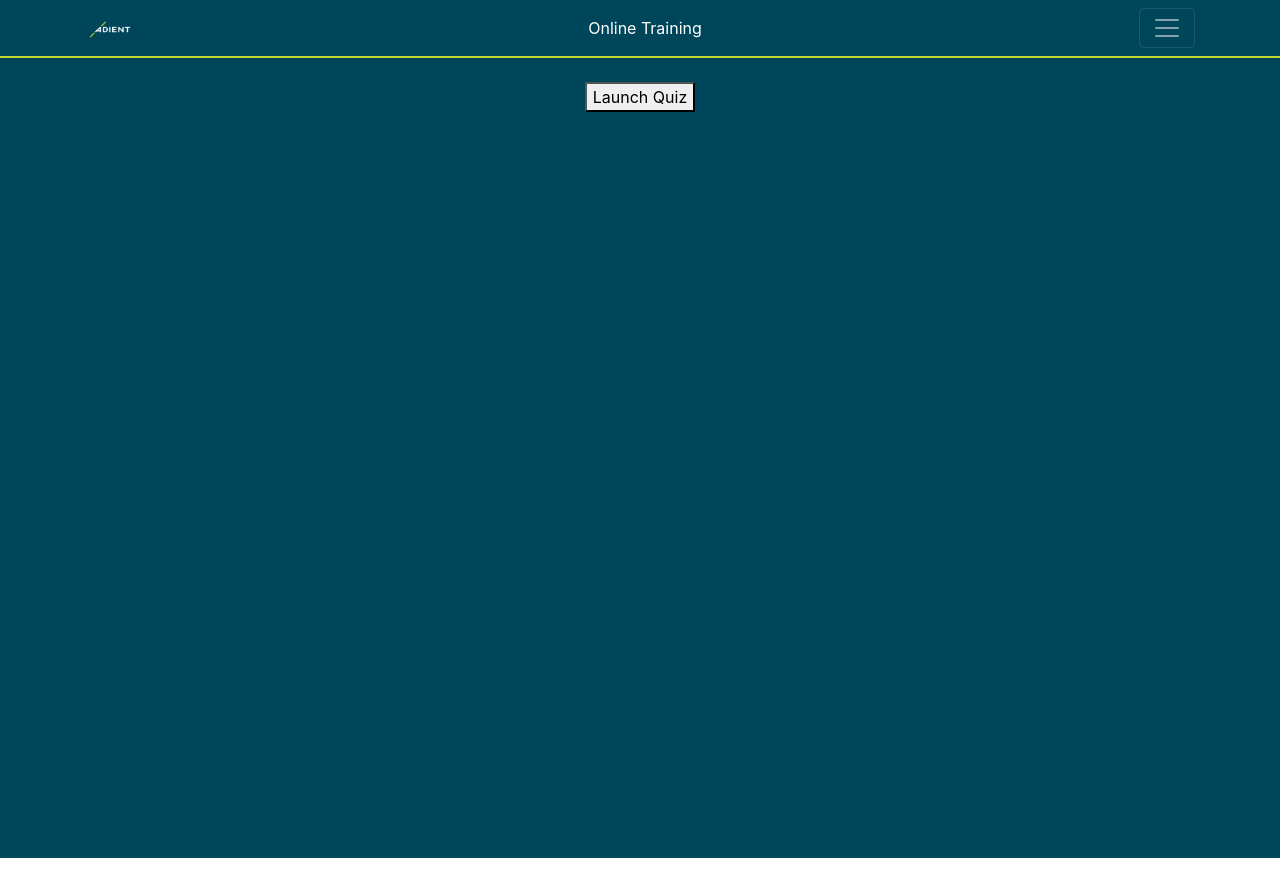
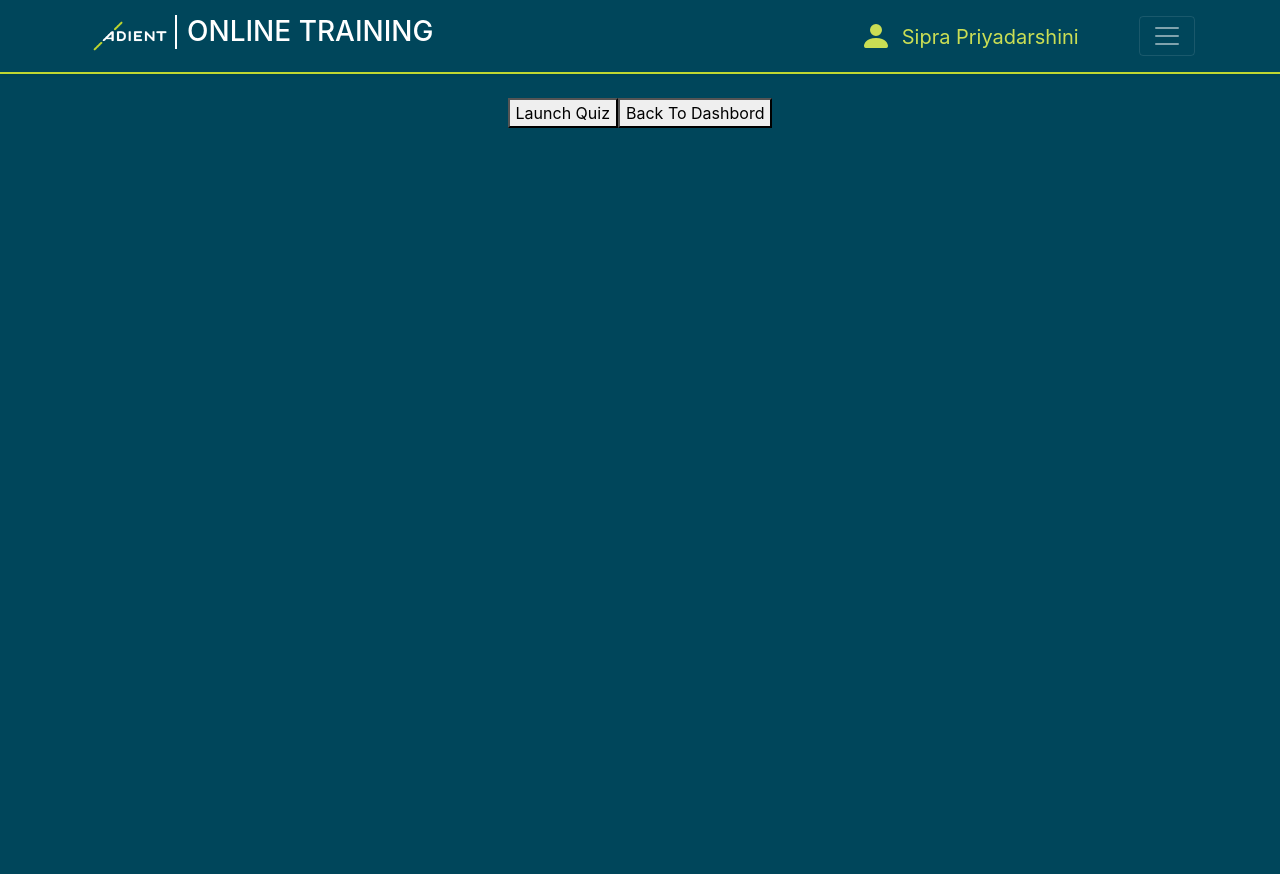
Before and after one commit to vmurali100/sipra_project1, an Angular app in the folder client/: page /dashboard/1 in a window 1280 px wide. Built offline with nearby package versions, Linux system fonts and the light colour scheme.

Commit message:
Adding Quiz

```diff
--- a/client/src/app/coursedetails/coursedetails.component.css
+++ b/client/src/app/coursedetails/coursedetails.component.css
@@ -5,3 +5,12 @@
   background: #00465b;
   height: 100%;
 }
+.answer {
+  cursor: pointer;
+  height: 50px;
+  margin-top: 10px;
+  padding-top: 10px;
+  background: lightblue;
+  color: black;
+  font-weight: bold;
+}
--- a/client/src/app/coursedetails/coursedetails.component.html
+++ b/client/src/app/coursedetails/coursedetails.component.html
@@ -58,6 +58,24 @@
   ></iframe>
   <br />
 
-  <Button>Launch Quiz</Button>
+  <Button (click)="startQuizEvent()">Launch Quiz</Button>
+  <Button routerLink="/dashboard">Back To Dashbord</Button>
+
+  <div class="card" *ngIf="startQuiz">
+    <h5 class="card-header">Quiz</h5>
+    <div class="card-body">
+      <h5 class="card-title">{{currentQuestion}}</h5>
+
+     <div class="row">
+      <div class="col-md-6" *ngFor="let ans of currentAnswers">
+        <div class="answer" >
+          <span (click)="submitAnswer()">{{ans}}</span>
+
+        </div>
+      </div>
+
+     </div> <a href="#" class="btn btn-primary" style="margin: 10px;">Submit</a>
+    </div>
+  </div>
 </div>
 </div>
--- a/client/src/app/coursedetails/coursedetails.component.ts
+++ b/client/src/app/coursedetails/coursedetails.component.ts
@@ -8,6 +8,11 @@ import { ActivatedRoute } from '@angular/router';
 })
 export class CoursedetailsComponent implements OnInit {
   coursedetails;
+  startQuiz;
+  quizDetails :any = [];
+  currentQuestion ;
+  currentAnswers=[]
+  qIndex=0;
   python = null;
   javascript = null;
   DataScience = null;
@@ -17,6 +22,9 @@ export class CoursedetailsComponent implements OnInit {
   constructor(private activatedRoute: ActivatedRoute) {}
 
   ngOnInit(): void {
+    this.quizDetails = quizQuestions;
+    this.currentQuestion = this.quizDetails[this.qIndex].question;
+    this.currentAnswers = this.quizDetails[this.qIndex].answers;
     this.activatedRoute.params.subscribe((res) => {
       this.coursedetails = res['course'];
       if (this.coursedetails == 'python') {
@@ -33,5 +41,39 @@ export class CoursedetailsComponent implements OnInit {
         this.machineLearning = true;
       }
     });
+
+  }
+  startQuizEvent(){
+    this.startQuiz = true
+  }
+
+  submitAnswer(ans){
+    this.qIndex++;
+    this.currentQuestion = this.quizDetails[this.qIndex].question;
+    this.currentAnswers = this.quizDetails[this.qIndex].answers;
   }
 }
+
+const quizQuestions = [
+  {question:"Which of the following is not JavaScript Data Types?",
+  answers:["Undefined","Number","Boolen","Float"]},
+  {question:"Which company developed JavaScript?",
+  answers:["Netscape","Bell Labs","Sun Microsystems ","IBM"]},
+  {question:" Inside which HTML element do we put the JavaScript?",
+  answers:["Netscape","Bell Labs","Sun Microsystems ","IBM"]},
+  {question:"Which of the following is correct about features of JavaScript?",
+  answers:["Netscape","Bell Labs","Sun Microsystems ","IBM"]},
+  {question:"Choose the correct JavaScript syntax to change the content of the following HTML code.",
+  answers:["Netscape","Bell Labs","Sun Microsystems ","IBM"]},
+  {question:"Which of the following is the correct syntax to display 'Letsfindcourse' in an alert box using JavaScript?",
+  answers:["Netscape","Bell Labs","Sun Microsystems ","IBM"]},
+  {question:"What is the correct syntax for referring to an external script called 'LFC.js'?",
+  answers:["Netscape","Bell Labs","Sun Microsystems ","IBM"]},
+  {question:"Which of the following is not Javascript frameworks or libraries?",
+  answers:["Netscape","Bell Labs","Sun Microsystems ","IBM"]},
+  {question:"Why so JavaScript and Java have similar name?",
+  answers:["Netscape","Bell Labs","Sun Microsystems ","IBM"]},
+  {question:"What is the original name of JavaScript?",
+  answers:["Netscape","Bell Labs","Sun Microsystems ","IBM"]},
+
+]
--- a/client/src/app/dashboard/dashboard.component.html
+++ b/client/src/app/dashboard/dashboard.component.html
@@ -2,7 +2,7 @@
   <div class="album py-5 bg-light">
     <div class="container">
       <div class="row">
-        <div class="col-md-4">
+        <div class="col-md-3">
           <div class="card mb-4 shadow-sm">
             <img
               class="card-img-top"
@@ -29,7 +29,7 @@
             </div>
           </div>
         </div>
-        <div class="col-md-4">
+        <div class="col-md-3">
           <div class="card mb-4 shadow-sm">
             <img
               class="card-img-top"
@@ -56,7 +56,7 @@
             </div>
           </div>
         </div>
-        <div class="col-md-4">
+        <div class="col-md-3">
           <div class="card mb-4 shadow-sm">
             <img
               class="card-img-top"
@@ -84,7 +84,7 @@
           </div>
         </div>
 
-        <div class="col-md-4">
+        <div class="col-md-3">
           <div class="card mb-4 shadow-sm">
             <img
               class="card-img-top"
@@ -111,7 +111,7 @@
             </div>
           </div>
         </div>
-        <div class="col-md-4">
+        <div class="col-md-3">
           <div class="card mb-4 shadow-sm">
             <img
               class="card-img-top"
@@ -138,7 +138,7 @@
             </div>
           </div>
         </div>
-        <div class="col-md-4">
+        <div class="col-md-3">
           <div class="card mb-4 shadow-sm">
             <img
               class="card-img-top"
--- a/client/src/app/navbar/navbar.component.css
+++ b/client/src/app/navbar/navbar.component.css
@@ -16,5 +16,22 @@
   color: #cade54;
 }
 img{
-  width: 50px;
+  width:90px;
 }
+h3.heading {
+  padding-left: 10px;
+  border-left: 2px solid;
+}
+.user_name span {
+    font-size: 20px;
+    display: block;
+    margin-top: 2px;
+    float: left;
+    margin-left: 10px;
+}
+svg{
+  float: left;
+}
+.user_name {
+  margin-left: 350px;
+}
--- a/client/src/app/navbar/navbar.component.html
+++ b/client/src/app/navbar/navbar.component.html
@@ -3,14 +3,12 @@
     <a href="#" class="navbar-brand d-flex align-items-center">
       <a href="index.html"><img class="img-responsive2"
         src="./assets/adn_on_teal.png"></a>
-
-    </a>
-    <ul class="navbar-nav">
-      <li class="nav-item active">
-        <a class="nav-link" href="#">Online Training <span class="sr-only">(current)</span></a>
-
-      </li>
-    </ul>
+        <h3 class="heading">ONLINE TRAINING</h3>
+      </a>
+      <div  class="user_name"><svg width="2em" height="2em" viewBox="0 0 16 16" class="bi bi-person-fill" fill="currentColor" xmlns="http://www.w3.org/2000/svg">
+        <path fill-rule="evenodd" d="M3 14s-1 0-1-1 1-4 6-4 6 3 6 4-1 1-1 1H3zm5-6a3 3 0 1 0 0-6 3 3 0 0 0 0 6z"/>
+      </svg>
+      <span>Sipra Priyadarshini</span></div>
     <button class="navbar-toggler" type="button" data-toggle="collapse" data-target="#navbarHeader" aria-controls="navbarHeader" aria-expanded="false" aria-label="Toggle navigation">
       <span class="navbar-toggler-icon"></span>
     </button>
```
